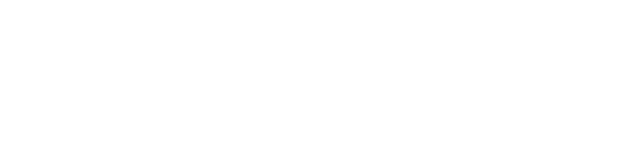
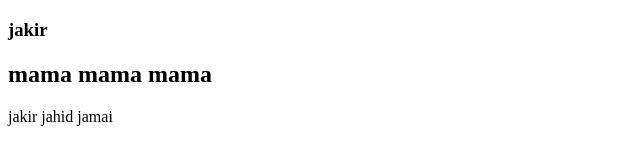
Before and after one commit to mdjakariamolla/my-first-repo, a plain HTML site: page index.html in a window 1280 px wide. Shown: the whole page, without its empty margins (0-640 px from the left). Drawn offline with Linux system fonts and the light colour scheme.

```diff
--- a/index.html
+++ b/index.html
@@ -7,6 +7,8 @@
     <title>my first github repo</title>
 </head>
 <body>
-
+    <h3>jakir</h3>
+    <h2>mama mama mama</h2>
+    <p>jakir jahid jamai</p>
 </body>
 </html>
```
